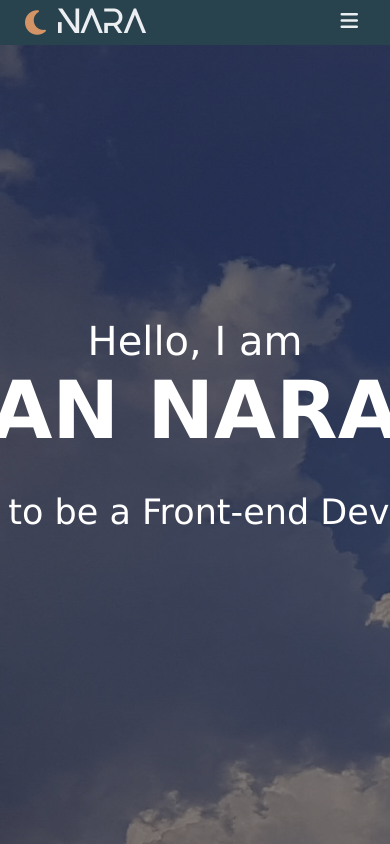
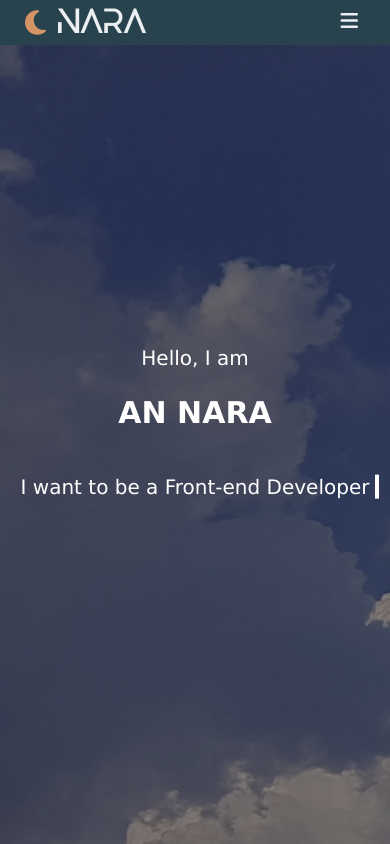
Before and after one commit to nr1017/westudy_assignment, a plain HTML site: page index.html in a window 390 px wide. Shown: the top 844 px of the page. Drawn offline with Linux system fonts and the light colour scheme; files whose address does not match are found by name.

Commit message:
Add files via upload

```diff
--- a/style.css
+++ b/style.css
@@ -73,7 +73,7 @@ a {
     font-size: 20px;
 }
 
-.container .hero {
+.hero {
     position: absolute;
     width: 650px;
     left: 50%;
@@ -82,16 +82,15 @@ a {
     color: white;
     text-align: center;
     font-family: Verdana, Geneva, Tahoma, sans-serif;
+    font-size: 35px;
 }
 
-.container .hero h2{
-    font-size: 80px;
+.hero h1{
     margin: 0;
 }
 
-.container .hero p:first-child{
+.hero p:first-child{
     margin-bottom: 0;
-    font-size: 40px;
 }
 
 .mbti {
@@ -163,7 +162,6 @@ a {
 .hero #dynamic {
     position: relative;
     display: inline-block;
-    font-size: 35px;
 }
 
 .hero #dynamic::after {
@@ -221,8 +219,13 @@ a {
     }
 
     #favorite__video iframe {
-        width: 560px;
-        height: 315px;
+        width: 426px;
+        height: 240px;
+    }
+
+    .hero,
+    #dynamic {
+        font-size: 20px;
     }
 }
 
```
